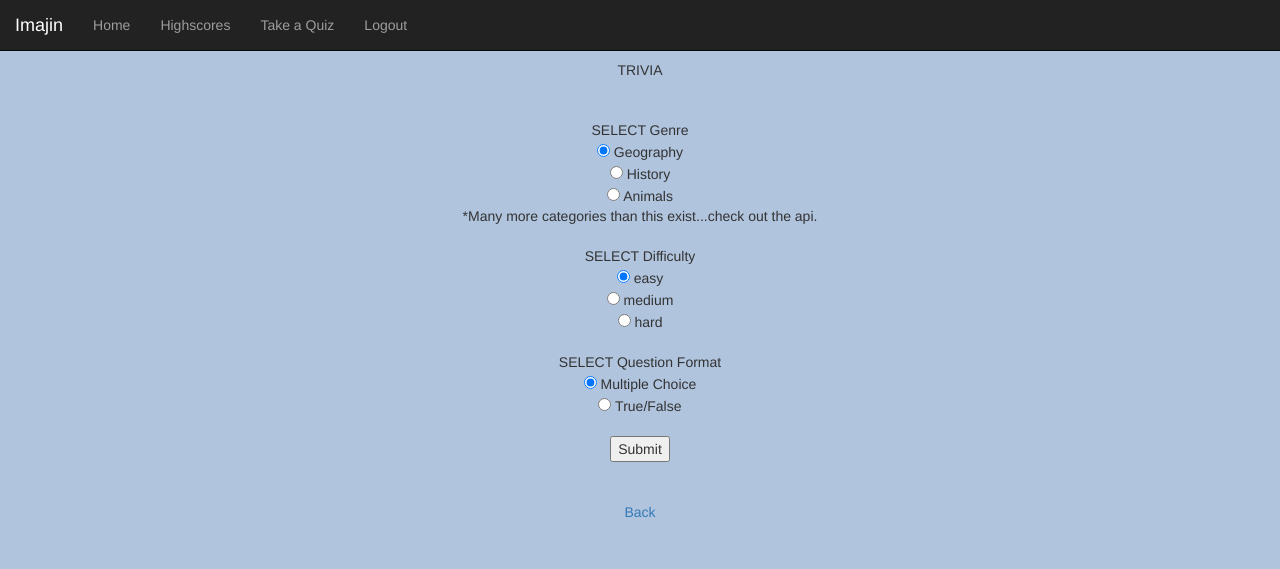
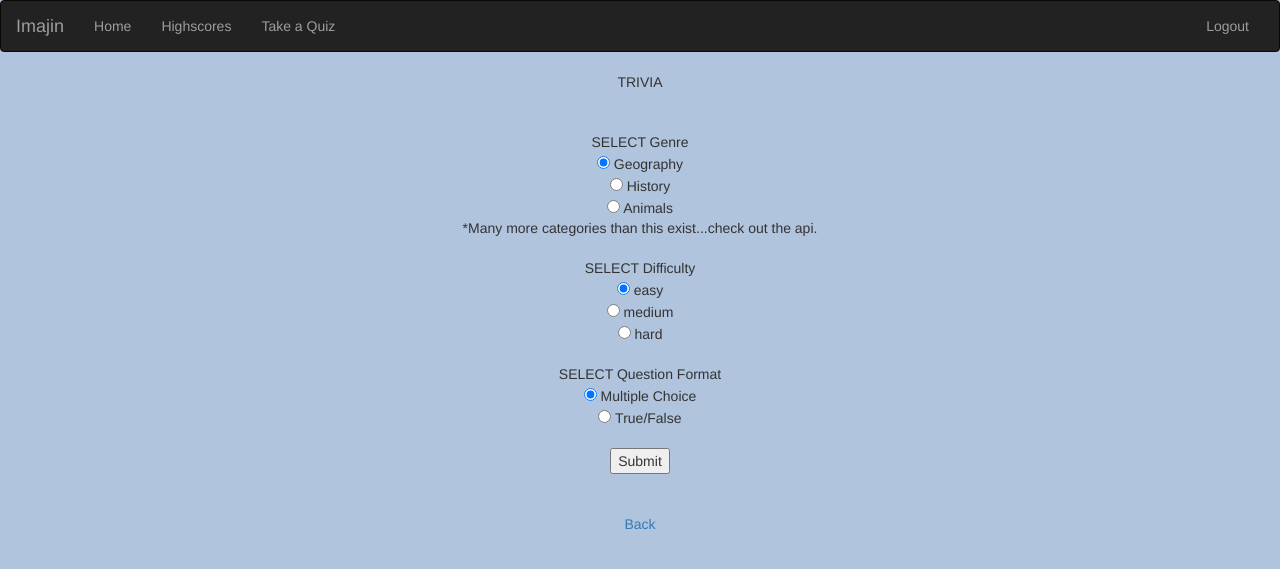
Before and after one commit to jzaia18/Imajin, a Flask app: page /quiz/select in a window 1280 px wide. Shown: the top 569 px of the page. Run offline with Flask 2, Linux system fonts and the light colour scheme; a user stored in the database is signed in; some libraries are stand-ins or nearby versions.

Commit message:
Fixed a navbar issue

```diff
--- a/templates/base.html
+++ b/templates/base.html
@@ -11,9 +11,14 @@
   </head>
 
   <body>
-    <nav class="navbar navbar-inverse navbar-fixed-top">
+    <nav class="navbar navbar-inverse">
       <div class="container-fluid">
         <div class="navbar-header">
+          <button type="button" class="navbar-toggle" data-toggle="collapse" data-target="#myNavbar">
+            <span class="icon-bar"></span>
+            <span class="icon-bar"></span>
+            <span class="icon-bar"></span>
+          </button>
           <a class="navbar-brand" href="#">Imajin</a>
         </div>
         <div class="collapse navbar-collapse" id="myNavbar">
@@ -21,10 +26,14 @@
             <li><a href="/user/home">Home</a></li>
             <li><a href="/user/scores">Highscores</a></li>
             <li><a href="/quiz/select">Take a Quiz</a></li>
+          </ul>
+          <ul class="nav navbar-nav navbar-right">
             <li><a href="/user/logout">Logout</a></li>
           </ul>
         </div>
-</nav><br><br><br>
+      </div>
+    </nav>
+
 
     {% block content2 %}
     base html
```
Also changed, not shown: data/dingbubble.db. Lines whose indentation alone changed are shown as unchanged.
